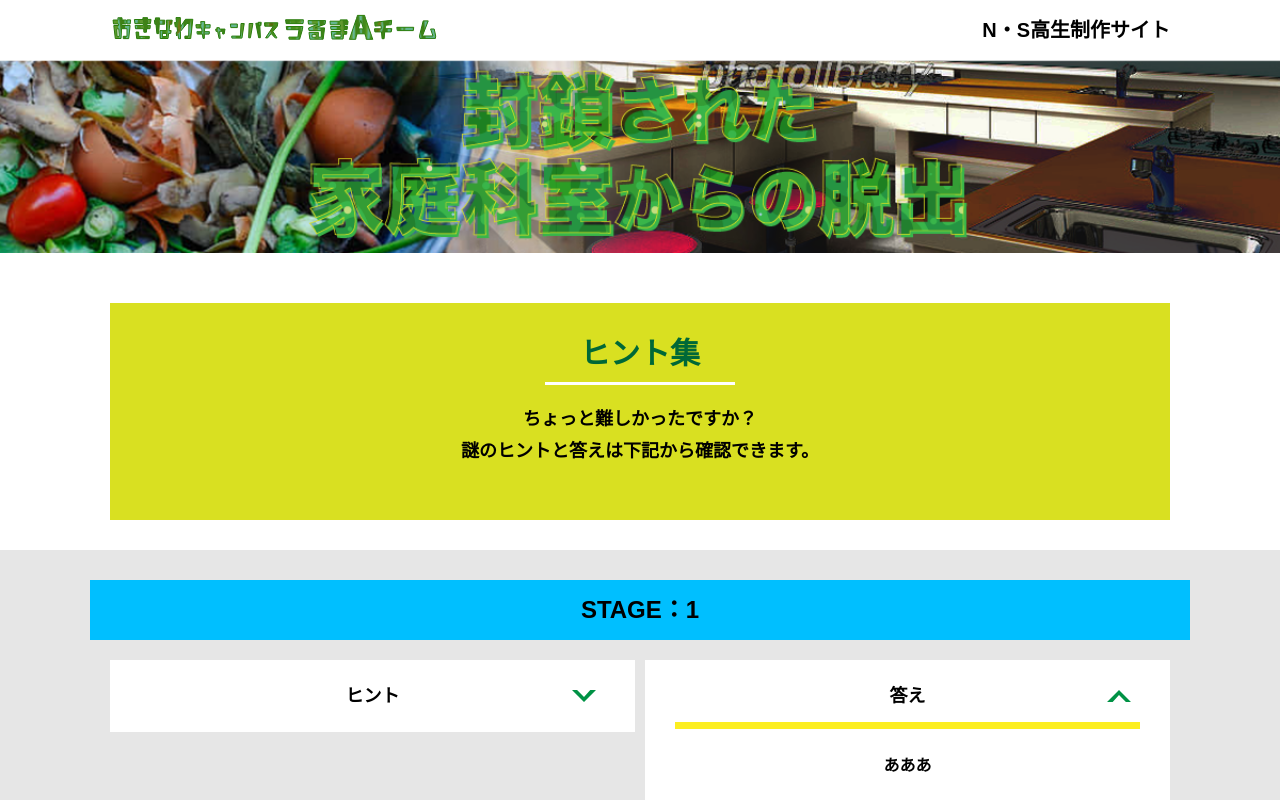
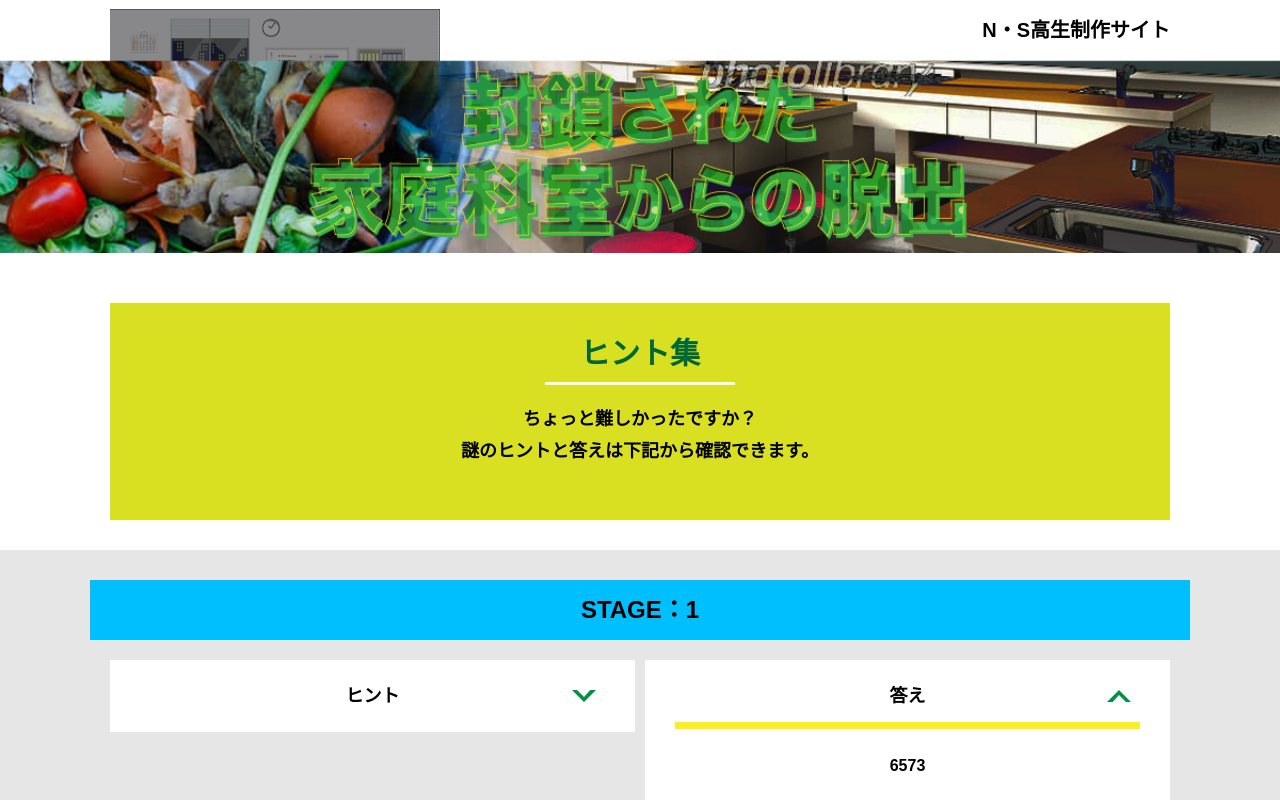
Before and after one commit to tomosan-14/alfa-kyouto-A, a plain HTML site: page hint1.html in a window 1280 px wide. Both pictures are taken after a click on the element "答え". Shown: the top 800 px of the page. Drawn offline with Linux system fonts and the light colour scheme.

Commit message:
Update hint1.html

```diff
--- a/hint1.html
+++ b/hint1.html
@@ -4,7 +4,7 @@
   <meta charset="UTF-8">
   <meta http-equiv="X-UA-Compatible" content="IE=edge">
   <meta name="viewport" content="width=device-width, initial-scale=1.0">
-  <title>ヒント │ 封鎖された家庭科室からの脱出 │ Project N</title>
+  <title>ヒント │ SOS │ Project N</title>
   <link rel="stylesheet" href="assets/css/normalize.css">
   <link rel="stylesheet" href="assets/css/style.css">
 </head>
@@ -17,13 +17,13 @@
   </svg>
   <header class="header">
     <div class="container">
-      <div class="header__logo"><img src="assets/images/logo.svg" alt="チームロゴ"></div>
+      <div class="header__logo"><img src="assets/images/SOS1.png" alt="チームロゴ"></div>
       <div class="header__name">N・S高生制作サイト</div>
     </div>
   </header>
   <main class="main hint-page">
     <!-- タイトルエリア　ここから -->
-    <h1 class="main-title"><img src="assets/images/main-image.png" alt="封鎖された家庭科室からの脱出"></h1>
+    <h1 class="main-title"><img src="assets/images/main-image.png" alt="SOS"></h1>
     <!-- タイトルエリア　ここまで -->
     <section class="section">
       <div class="container">
@@ -48,7 +48,7 @@
           <div class="column">
             <div class="card">
               <h3 class="card__title">答え<svg class="card__arrow"><use xlink:href="#arrow"></use></svg></h3>
-              <p class="card__content">あああ</p>
+              <p class="card__content">6573</p>
             </div>
           </div>
         </div>
```
